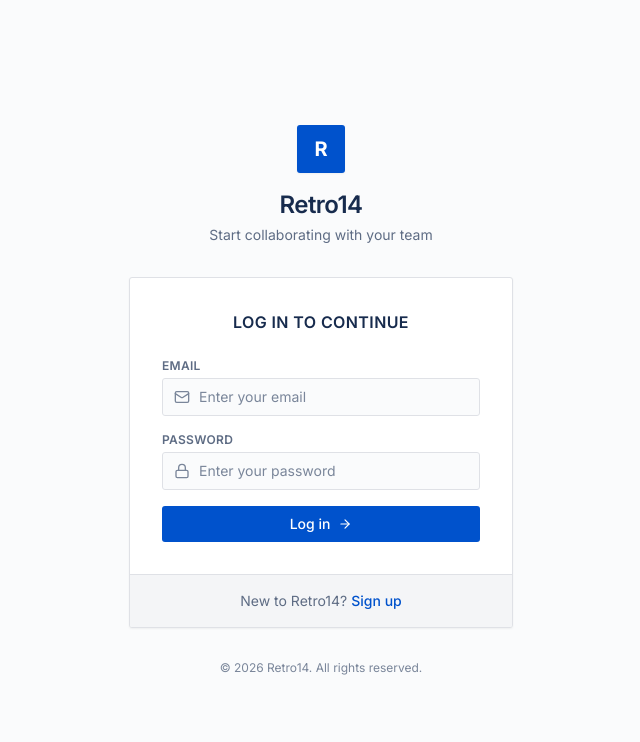
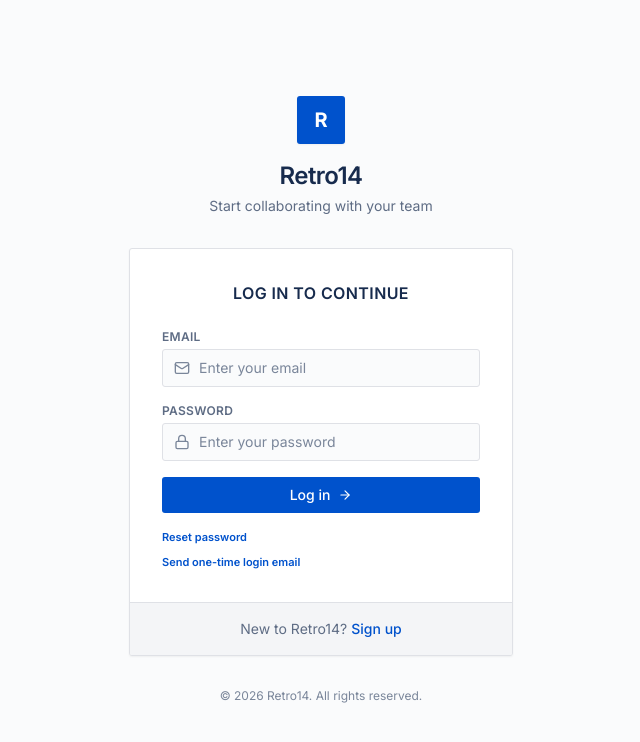
Before and after one commit to RXNova/retro14, a React (Vite) app: page / in a window 1280 px wide. Shown: the top 742 px of the page, without its empty margins (319-959 px from the left). Built offline with nearby package versions, Linux system fonts and the light colour scheme; no server answers.

Commit message:
feat: add sign-out functionality and enhance authentication flow with magic link and password reset options

```diff
--- a/App.tsx
+++ b/App.tsx
@@ -121,6 +121,12 @@ const App: React.FC = () => {
     } else {
       setUrlLoading(false);
     }
+  };
+
+  const handleSignOut = async () => {
+    await supabase?.auth.signOut();
+    setCurrentSprint(null);
+    setDbUser(null);
   };
 
   useEffect(() => {
@@ -249,6 +255,7 @@ const App: React.FC = () => {
       sprintName={currentSprint.name}
       sprintCode={currentSprint.code}
       onSwitchSprint={() => setIsSwitchingSprint(true)}
+      onSignOut={handleSignOut}
     />
   );
 };
--- a/components/Auth.tsx
+++ b/components/Auth.tsx
@@ -8,6 +8,8 @@ export const Auth: React.FC = () => {
   const [password, setPassword] = useState(''); // Only used for signUp/signIn with password
   const [isSignUp, setIsSignUp] = useState(false);
   const [message, setMessage] = useState<{ type: 'error' | 'success', text: string } | null>(null);
+  const [magicSending, setMagicSending] = useState(false);
+  const [resettingPassword, setResettingPassword] = useState(false);
 
   const handleAuth = async (e: React.FormEvent) => {
     e.preventDefault();
@@ -33,6 +35,42 @@ export const Auth: React.FC = () => {
       setMessage({ type: 'error', text: error.message || 'An error occurred during authentication.' });
     } finally {
       setLoading(false);
+    }
+  };
+
+  const handleSendMagicLink = async () => {
+    if (!email) {
+      setMessage({ type: 'error', text: 'Provide an email to receive the magic link.' });
+      return;
+    }
+    setMagicSending(true);
+    setMessage(null);
+    try {
+      const { error } = await supabase!.auth.signInWithOtp({ email });
+      if (error) throw error;
+      setMessage({ type: 'success', text: 'Check your inbox: a one-time link has been sent.' });
+    } catch (error: any) {
+      setMessage({ type: 'error', text: error.message || 'Failed to send the magic link.' });
+    } finally {
+      setMagicSending(false);
+    }
+  };
+
+  const handlePasswordReset = async () => {
+    if (!email) {
+      setMessage({ type: 'error', text: 'Provide an email to receive a reset link.' });
+      return;
+    }
+    setResettingPassword(true);
+    setMessage(null);
+    try {
+      const { error } = await supabase!.auth.resetPasswordForEmail(email);
+      if (error) throw error;
+      setMessage({ type: 'success', text: 'Reset instructions have been emailed to you.' });
+    } catch (error: any) {
+      setMessage({ type: 'error', text: error.message || 'Failed to send the reset email.' });
+    } finally {
+      setResettingPassword(false);
     }
   };
 
@@ -114,6 +152,25 @@ export const Auth: React.FC = () => {
               )}
             </button>
           </form>
+
+          <div className="mt-4 flex flex-col gap-2 text-[11px] text-[#5E6C84]">
+            <button
+              type="button"
+              onClick={handlePasswordReset}
+              disabled={resettingPassword || !email}
+              className="w-full text-left text-[#0052CC] hover:text-[#0747A6] font-semibold"
+            >
+              {resettingPassword ? 'Sending reset link…' : 'Reset password'}
+            </button>
+            <button
+              type="button"
+              onClick={handleSendMagicLink}
+              disabled={magicSending || !email}
+              className="w-full text-left text-[#0052CC] hover:text-[#0747A6] font-semibold"
+            >
+              {magicSending ? 'Sending magic link…' : 'Send one-time login email'}
+            </button>
+          </div>
         </div>
 
         <div className="py-4 bg-n20 border-t border-n40 text-center">
--- a/components/IssueDetailModal.tsx
+++ b/components/IssueDetailModal.tsx
@@ -11,9 +11,10 @@ interface ItemDetailModalProps {
   permissions: PermissionSettings;
   onClose: () => void;
   onUpdate: () => void;
+    sprintName?: string;
 }
 
-export const IssueDetailModal: React.FC<ItemDetailModalProps> = ({ item, currentUser, permissions, onClose, onUpdate }) => {
+export const IssueDetailModal: React.FC<ItemDetailModalProps> = ({ item, currentUser, permissions, onClose, onUpdate, sprintName }) => {
   const [content, setContent] = useState('');
   const [isSaving, setIsSaving] = useState(false);
   const [showDeleteConfirm, setShowDeleteConfirm] = useState(false);
@@ -80,10 +81,10 @@ export const IssueDetailModal: React.FC<ItemDetailModalProps> = ({ item, current
              <div className="p-1.5 bg-[#0052CC] rounded-[3px] text-white text-xs font-bold">
                 RET
              </div>
-             <div className="flex flex-col">
-                 <span className="text-xs text-[#5E6C84] hover:underline cursor-pointer">RET-{item.id.substring(0,4).toUpperCase()}</span>
-                 <span className="text-xs text-[#5E6C84]">Sprint 24 Retrospective</span>
-             </div>
+                 <div className="flex flex-col">
+                     <span className="text-xs text-[#5E6C84] hover:underline cursor-pointer">RET-{item.id.substring(0,4).toUpperCase()}</span>
+                     <span className="text-xs text-[#5E6C84]">{sprintName ? `${sprintName} Retrospective` : 'Retro14 Retrospective'}</span>
+                 </div>
           </div>
           <div className="flex items-center gap-2">
             {/* Only show delete button if user owns the card or has permission */}
--- a/components/Sidebar.tsx
+++ b/components/Sidebar.tsx
@@ -12,10 +12,11 @@ interface SidebarProps {
   onOpenTeam: () => void;
   onOpenHistory: () => void;
   onSwitchSprint: () => void;
+  sprintName?: string;
 }
 
 export const Sidebar: React.FC<SidebarProps> = ({
-  collapsed, onToggle, currentUser, onEditProfile, onOpenSettings, onOpenTeam, onOpenHistory, onSwitchSprint
+  collapsed, onToggle, currentUser, onEditProfile, onOpenSettings, onOpenTeam, onOpenHistory, onSwitchSprint, sprintName
 }) => {
   return (
     <div
@@ -29,7 +30,7 @@ export const Sidebar: React.FC<SidebarProps> = ({
         {!collapsed && (
           <div className="ml-3 overflow-hidden whitespace-nowrap animate-in fade-in duration-200">
             <h1 className="text-sm font-semibold text-[#172B4D] truncate leading-tight">Retro14</h1>
-            <p className="text-[11px] text-[#5E6C84] truncate mt-0.5">Sprint 24</p>
+            <p className="text-[11px] text-[#5E6C84] truncate mt-0.5">{sprintName || 'Current Sprint'}</p>
           </div>
         )}
       </div>
--- a/components/UserProfileDialog.tsx
+++ b/components/UserProfileDialog.tsx
@@ -7,6 +7,7 @@ interface UserProfileDialogProps {
   user: User;
   onSave: (user: User) => void;
   onClose: () => void;
+  onSignOut: () => void;
 }
 
 const COLORS = [
@@ -20,7 +21,7 @@ const COLORS = [
   '#505F79', // Gray
 ];
 
-export const UserProfileDialog: React.FC<UserProfileDialogProps> = ({ user, onSave, onClose }) => {
+export const UserProfileDialog: React.FC<UserProfileDialogProps> = ({ user, onSave, onClose, onSignOut }) => {
   const [name, setName] = useState(user.name);
   const [role, setRole] = useState(user.role);
   const [color, setColor] = useState(user.color);
@@ -76,9 +77,17 @@ export const UserProfileDialog: React.FC<UserProfileDialogProps> = ({ user, onSa
           </div>
         </div>
 
-        <div className="p-4 border-t border-[#DFE1E6] bg-[#FAFBFC] flex justify-end gap-2">
-          <button onClick={onClose} className="px-3 py-1.5 text-sm font-medium text-[#42526E] hover:bg-[#EBECF0] rounded">Cancel</button>
-          <button onClick={handleSave} className="px-3 py-1.5 text-sm font-bold text-white bg-[#0052CC] hover:bg-[#0747A6] rounded">Save</button>
+        <div className="p-4 border-t border-[#DFE1E6] bg-[#FAFBFC] flex flex-col gap-2">
+          <button
+            onClick={onSignOut}
+            className="w-full px-3 py-1.5 text-sm font-bold text-[#BF2600] bg-[#FFEBE6] border border-[#BF2600] rounded hover:bg-[#FFDAC7] transition-colors"
+          >
+            Log out
+          </button>
+          <div className="flex justify-end gap-2">
+            <button onClick={onClose} className="px-3 py-1.5 text-sm font-medium text-[#42526E] hover:bg-[#EBECF0] rounded">Cancel</button>
+            <button onClick={handleSave} className="px-3 py-1.5 text-sm font-bold text-white bg-[#0052CC] hover:bg-[#0747A6] rounded">Save</button>
+          </div>
         </div>
       </div>
     </div>
--- a/pages/RetroPage.tsx
+++ b/pages/RetroPage.tsx
@@ -25,9 +25,10 @@ export interface RetroPageProps {
   sprintName?: string;
   sprintCode?: string;
   onSwitchSprint: () => void;
+    onSignOut: () => void;
 }
 
-export const RetroPage: React.FC<RetroPageProps> = ({ user, sprintId, sprintName, sprintCode, onSwitchSprint }) => {
+export const RetroPage: React.FC<RetroPageProps> = ({ user, sprintId, sprintName, sprintCode, onSwitchSprint, onSignOut }) => {
     const {
         columns, setColumns,
         items, selectedItem, setSelectedItem,
@@ -102,6 +103,7 @@ export const RetroPage: React.FC<RetroPageProps> = ({ user, sprintId, sprintName
                 onOpenTeam={() => setIsTeamOpen(true)}
                 onOpenHistory={() => setIsHistoryOpen(true)}
                 onSwitchSprint={onSwitchSprint}
+                sprintName={sprintName}
             />
 
       <div className="flex-1 flex flex-col min-w-0">
@@ -299,6 +301,7 @@ export const RetroPage: React.FC<RetroPageProps> = ({ user, sprintId, sprintName
         permissions={permissions}
         onClose={() => setSelectedItem(null)}
         onUpdate={refreshData}
+                sprintName={sprintName}
       />
 
       {isProfileOpen && (
@@ -306,6 +309,10 @@ export const RetroPage: React.FC<RetroPageProps> = ({ user, sprintId, sprintName
                         user={currentUser}
                         onSave={handleUpdateProfile}
                         onClose={() => setIsProfileOpen(false)}
+                        onSignOut={() => {
+                            setIsProfileOpen(false);
+                            onSignOut();
+                        }}
                     />
       )}
 
```
Also changed, not shown: components/UserFooter.tsx (+13 -8 lines). Lines whose indentation alone changed are shown as unchanged.
